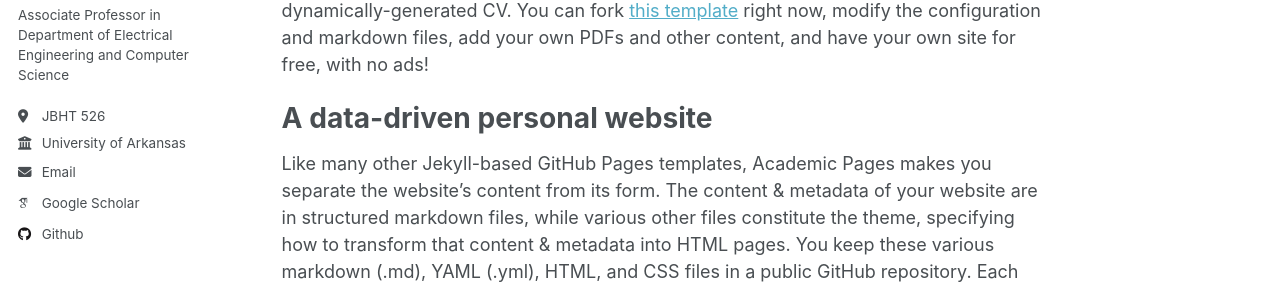
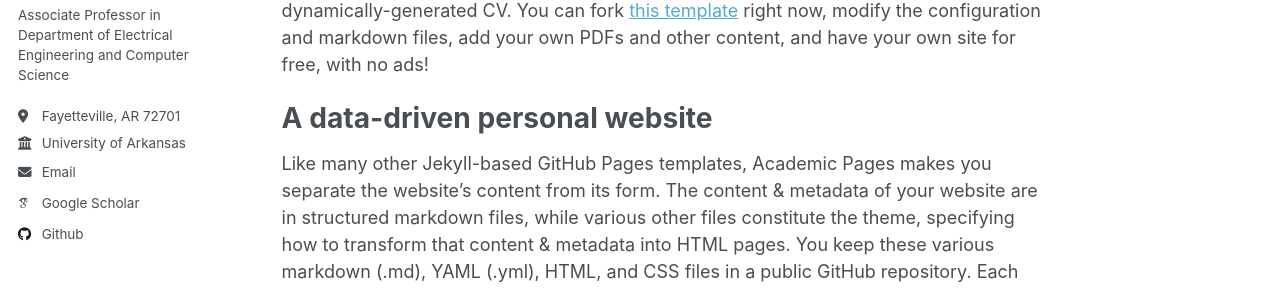
Before and after one commit to miaoqinghuang/miaoqinghuang.github.io, a Jekyll site: the page built from _pages/about.md, in a window 1280 px wide. Shown: the part 341-630 px from the top of the page. Built offline with Jekyll 4.4.1, drawn with Linux system fonts in a browser that asks for light colours; some web fonts are replaced.

Commit message:
Update _config.yml

```diff
--- a/_config.yml
+++ b/_config.yml
@@ -25,8 +25,10 @@ author:
   name             : "Miaoqing Huang 黄苗青"
   pronouns         : # example: "she/her"
   bio              : "Associate Professor in Department of Electrical Engineering and Computer Science"
+  employer         : "University of Arkansas"
   location         : "JBHT 526"
-  employer         : "University of Arkansas"
+  location         : 227 N Harmon Ave
+  location         : Fayetteville, AR 72701
   uri              : # URL
   email            : "mqhuang@uark.edu, mqhuang@gmail.com"
 
```
